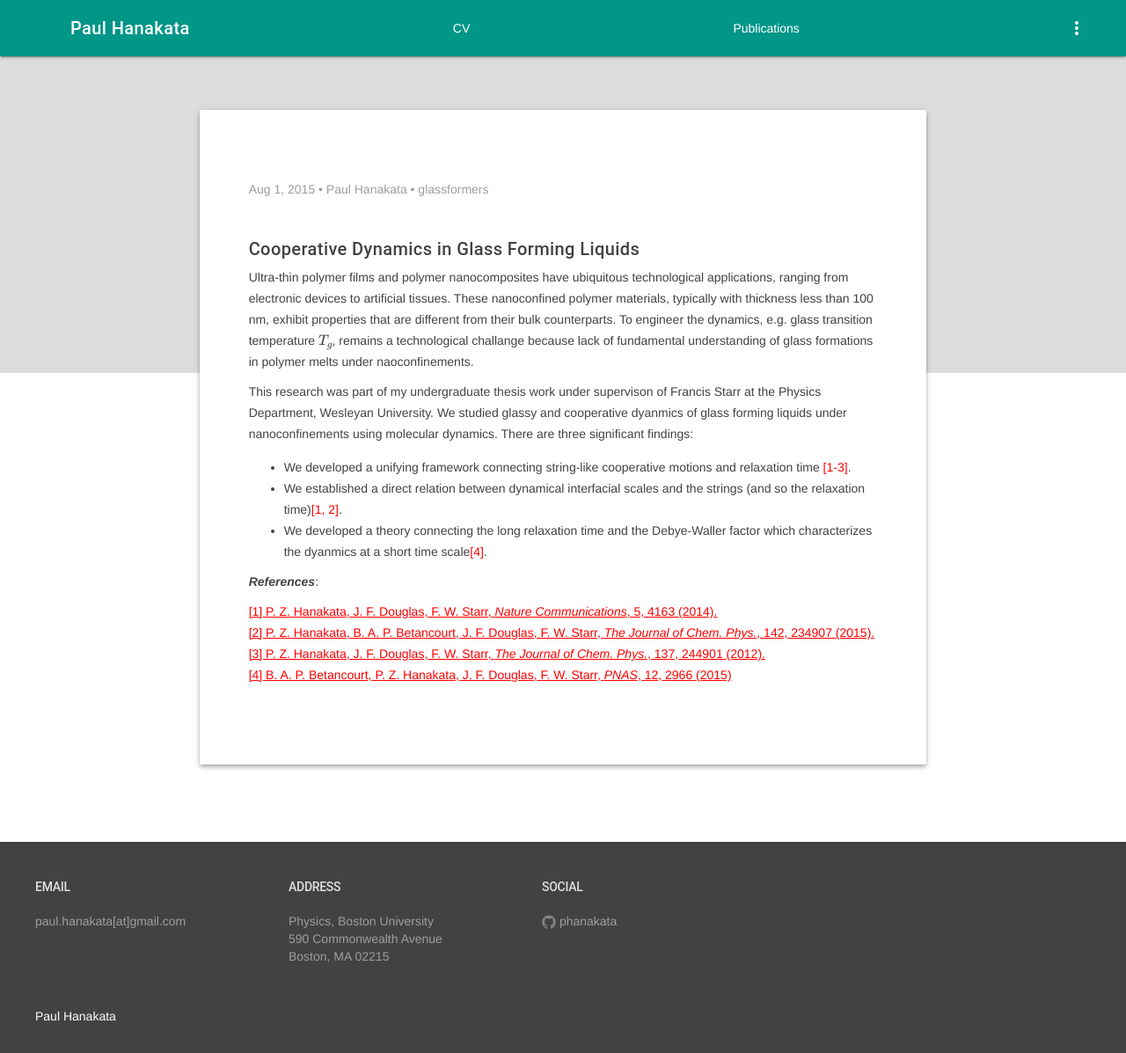
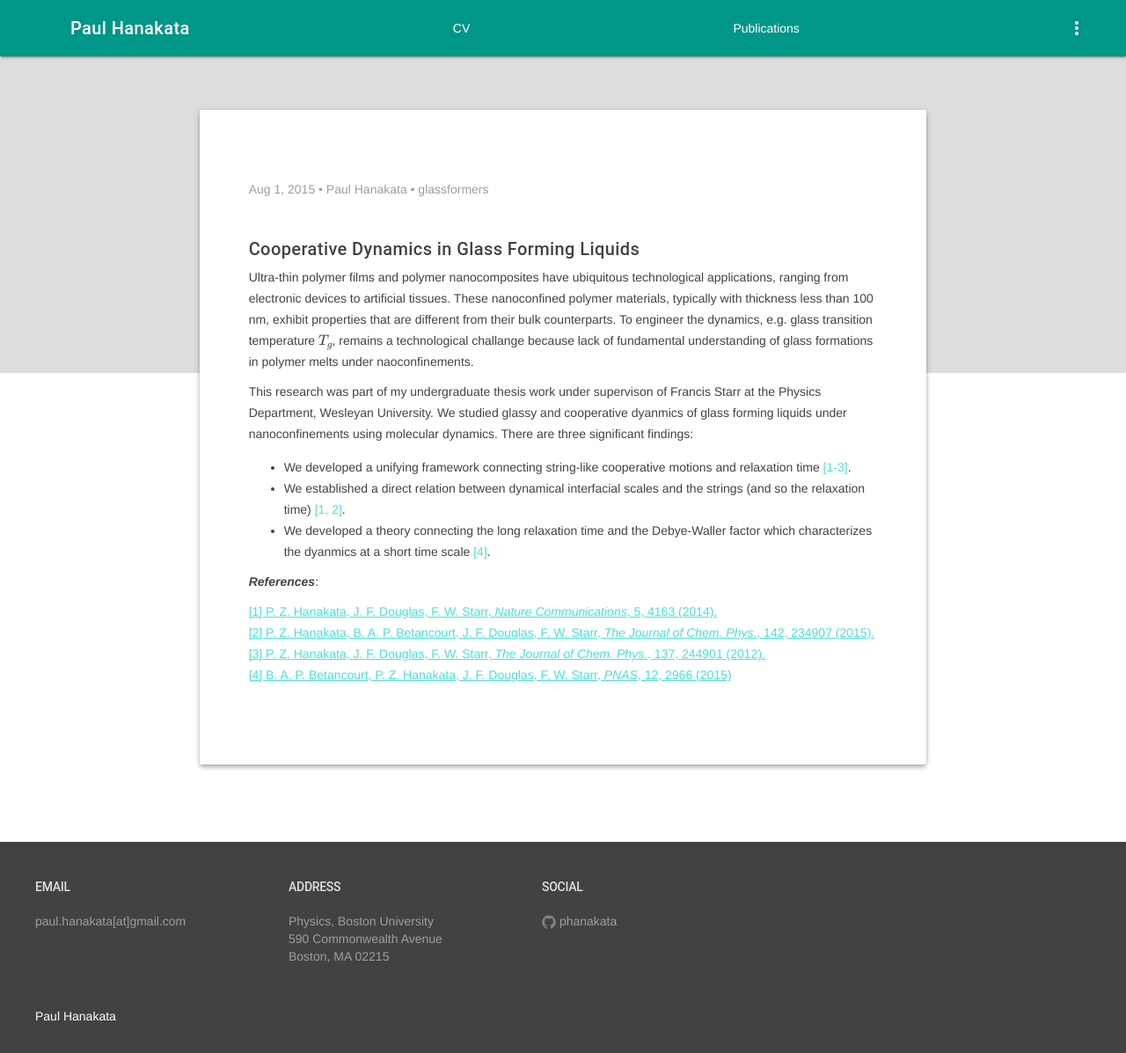
Before and after one commit to phanakata/phanakata.github.io, a Jekyll site: the page built from _posts/2015-08-01-glassforming.markdown, in a window 1280 px wide. Shown: the whole page at 88% size. Built offline with Jekyll 4.4.1, drawn with Linux system fonts in a browser that asks for light colours; formulas are drawn with MathJax 3.

Commit message:
Update 2015-08-01-glassforming.markdown

```diff
--- a/_posts/2015-08-01-glassforming.markdown
+++ b/_posts/2015-08-01-glassforming.markdown
@@ -14,14 +14,14 @@ from electronic devices to artificial tissues.  These nanoconfined polymer mater
 This research was part of my undergraduate thesis work under supervison of Francis Starr at the Physics Department, Wesleyan University.
 We studied glassy and cooperative dyanmics of glass forming liquids under nanoconfinements using molecular dynamics.
 There are three significant findings:
-* We developed a unifying framework connecting string-like cooperative motions and relaxation time <span style="color:red">[1-3]</span>.
-* We established a direct relation between dynamical interfacial scales and the strings (and so the relaxation time)<span style="color:red">[1, 2]</span>.
-* We developed a theory connecting the long relaxation time and the Debye-Waller factor which characterizes the dyanmics at a short time scale<span style="color:red">[4]</span>.
+* We developed a unifying framework connecting string-like cooperative motions and relaxation time <span style="color:#48e1d3"> [1-3]</span>.
+* We established a direct relation between dynamical interfacial scales and the strings (and so the relaxation time)<span style="color:#48e1d3"> [1, 2]</span>.
+* We developed a theory connecting the long relaxation time and the Debye-Waller factor which characterizes the dyanmics at a short time scale<span style="color:#48e1d3"> [4]</span>.
 
 
 ***References***:
 
-<a href="https://www.nature.com/articles/ncomms5163" style="color:red">[1] P. Z. Hanakata, J. F. Douglas, F. W. Starr, *Nature Communications*, 5, 4163 (2014).</a>\\
-<a href="https://aip.scitation.org/doi/abs/10.1063/1.4922481" style="color:red">[2] P. Z. Hanakata, B. A. P. Betancourt, J. F. Douglas, F. W. Starr, *The Journal of Chem. Phys.*, 142, 234907 (2015).</a>\\
-<a href="https://aip.scitation.org/doi/abs/10.1063/1.4772402" style="color:red">[3] P. Z. Hanakata, J. F. Douglas, F. W. Starr, *The Journal of Chem. Phys.*, 137, 244901 (2012).</a>\\
-<a href="http://www.pnas.org/content/112/10/2966.short" style="color:red">[4] B. A. P. Betancourt, P. Z. Hanakata, J. F. Douglas, F. W. Starr, *PNAS*, 12, 2966 (2015) </a>
+<a href="https://www.nature.com/articles/ncomms5163" style="color:#48e1d3">[1] P. Z. Hanakata, J. F. Douglas, F. W. Starr, *Nature Communications*, 5, 4163 (2014).</a>\\
+<a href="https://aip.scitation.org/doi/abs/10.1063/1.4922481" style="color:#48e1d3">[2] P. Z. Hanakata, B. A. P. Betancourt, J. F. Douglas, F. W. Starr, *The Journal of Chem. Phys.*, 142, 234907 (2015).</a>\\
+<a href="https://aip.scitation.org/doi/abs/10.1063/1.4772402" style="color:#48e1d3">[3] P. Z. Hanakata, J. F. Douglas, F. W. Starr, *The Journal of Chem. Phys.*, 137, 244901 (2012).</a>\\
+<a href="http://www.pnas.org/content/112/10/2966.short" style="color:#48e1d3">[4] B. A. P. Betancourt, P. Z. Hanakata, J. F. Douglas, F. W. Starr, *PNAS*, 12, 2966 (2015) </a>
```
